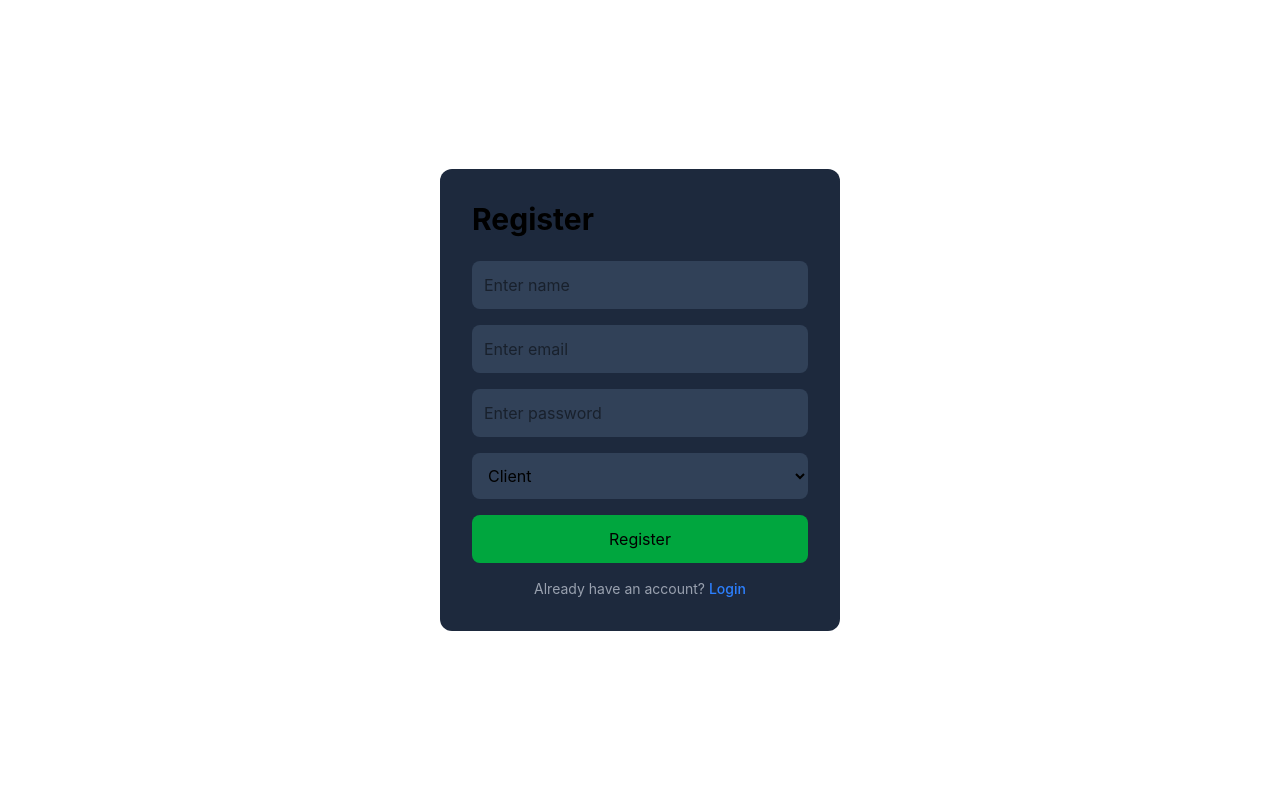
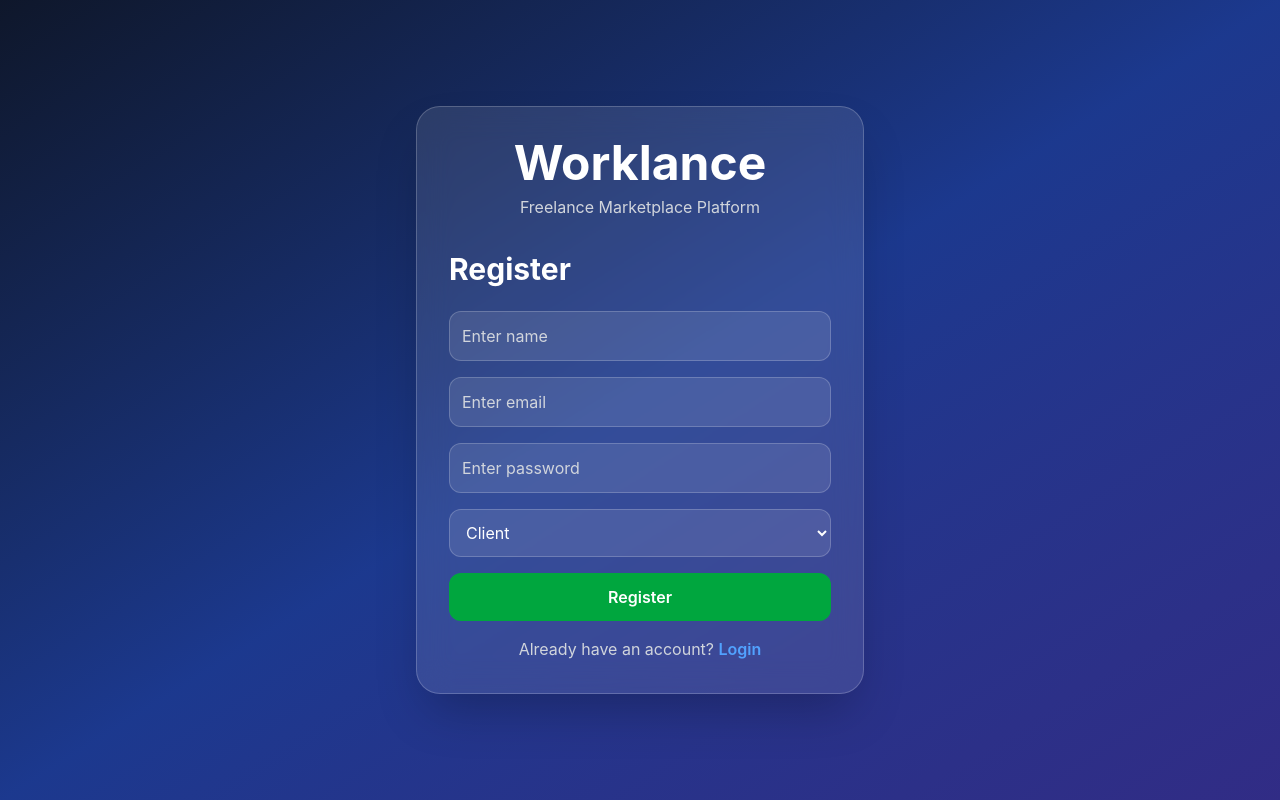
Before and after one commit to Mayank1343/Worklance, a React (Vite) app in the folder client/: page /register in a window 1280 px wide. Built offline with nearby package versions, Linux system fonts and the light colour scheme; no server answers.

Commit message:
style: redesign auth pages with modern glassmorphism UI

```diff
--- a/client/src/pages/auth/Login.jsx
+++ b/client/src/pages/auth/Login.jsx
@@ -42,12 +42,46 @@ const Login = () => {
     }
   };
 
-  return (
-    <div className="min-h-screen flex items-center justify-center">
-      <div className="bg-slate-800 p-8 rounded-xl w-[400px]">
-        <h1 className="text-3xl font-bold mb-6">
+ return (
+    <div
+      className="
+        min-h-screen
+        flex
+        items-center
+        justify-center
+        bg-gradient-to-br
+        from-slate-900
+        via-blue-900
+        to-indigo-900
+        px-4
+      "
+    >
+      <div
+        className="
+          w-full
+          max-w-md
+          bg-white/10
+          backdrop-blur-lg
+          border
+          border-white/20
+          rounded-3xl
+          p-8
+          shadow-2xl
+        "
+      >
+        <div className="text-center mb-8">
+          <h1 className="text-5xl font-bold text-white">
+            Worklance
+          </h1>
+
+          <p className="text-gray-300 mt-2">
+            Freelance Marketplace Platform
+          </p>
+        </div>
+
+        <h2 className="text-3xl font-bold text-white mb-6">
           Login
-        </h1>
+        </h2>
 
         <form
           onSubmit={handleSubmit}
@@ -59,7 +93,19 @@ const Login = () => {
             placeholder="Enter email"
             value={formData.email}
             onChange={handleChange}
-            className="w-full p-3 rounded-lg bg-slate-700 outline-none"
+            className="
+              w-full
+              p-3
+              rounded-xl
+              bg-white/10
+              border
+              border-white/20
+              text-white
+              placeholder:text-gray-300
+              outline-none
+              focus:ring-2
+              focus:ring-blue-500
+            "
           />
 
           <input
@@ -68,7 +114,19 @@ const Login = () => {
             placeholder="Enter password"
             value={formData.password}
             onChange={handleChange}
-            className="w-full p-3 rounded-lg bg-slate-700 outline-none"
+            className="
+              w-full
+              p-3
+              rounded-xl
+              bg-white/10
+              border
+              border-white/20
+              text-white
+              placeholder:text-gray-300
+              outline-none
+              focus:ring-2
+              focus:ring-blue-500
+            "
           />
 
           {error && (
@@ -79,16 +137,27 @@ const Login = () => {
 
           <button
             disabled={isLoading}
-            className="w-full bg-blue-600 hover:bg-blue-700 p-3 rounded-lg"
+            className="
+              w-full
+              bg-blue-600
+              hover:bg-blue-700
+              text-white
+              py-3
+              rounded-xl
+              font-semibold
+              transition
+            "
           >
-            {isLoading ? "Loading..." : "Login"}
+            {isLoading
+              ? "Loading..."
+              : "Login"}
           </button>
 
-          <p className="text-center mt-4 text-sm text-gray-400">
+          <p className="text-center text-gray-300">
             Don't have an account?{" "}
             <Link
               to="/register"
-              className="text-blue-500 hover:text-blue-400 font-medium"
+              className="text-blue-400 hover:text-blue-300 font-semibold"
             >
               Register
             </Link>
--- a/client/src/pages/auth/Register.jsx
+++ b/client/src/pages/auth/Register.jsx
@@ -41,11 +41,45 @@ const Register = () => {
   };
 
 return (
-    <div className="min-h-screen flex items-center justify-center">
-      <div className="bg-slate-800 p-8 rounded-xl w-[400px]">
-        <h1 className="text-3xl font-bold mb-6">
+    <div
+      className="
+        min-h-screen
+        flex
+        items-center
+        justify-center
+        bg-gradient-to-br
+        from-slate-900
+        via-blue-900
+        to-indigo-900
+        px-4
+      "
+    >
+      <div
+        className="
+          w-full
+          max-w-md
+          bg-white/10
+          backdrop-blur-lg
+          border
+          border-white/20
+          rounded-3xl
+          p-8
+          shadow-2xl
+        "
+      >
+        <div className="text-center mb-8">
+          <h1 className="text-5xl font-bold text-white">
+            Worklance
+          </h1>
+
+          <p className="text-gray-300 mt-2">
+            Freelance Marketplace Platform
+          </p>
+        </div>
+
+        <h2 className="text-3xl font-bold text-white mb-6">
           Register
-        </h1>
+        </h2>
 
         <form
           onSubmit={handleSubmit}
@@ -57,7 +91,19 @@ const Register = () => {
             placeholder="Enter name"
             value={formData.name}
             onChange={handleChange}
-            className="w-full p-3 rounded-lg bg-slate-700 outline-none"
+            className="
+              w-full
+              p-3
+              rounded-xl
+              bg-white/10
+              border
+              border-white/20
+              text-white
+              placeholder:text-gray-300
+              outline-none
+              focus:ring-2
+              focus:ring-blue-500
+            "
           />
 
           <input
@@ -66,7 +112,19 @@ const Register = () => {
             placeholder="Enter email"
             value={formData.email}
             onChange={handleChange}
-            className="w-full p-3 rounded-lg bg-slate-700 outline-none"
+            className="
+              w-full
+              p-3
+              rounded-xl
+              bg-white/10
+              border
+              border-white/20
+              text-white
+              placeholder:text-gray-300
+              outline-none
+              focus:ring-2
+              focus:ring-blue-500
+            "
           />
 
           <input
@@ -75,39 +133,78 @@ const Register = () => {
             placeholder="Enter password"
             value={formData.password}
             onChange={handleChange}
-            className="w-full p-3 rounded-lg bg-slate-700 outline-none"
+            className="
+              w-full
+              p-3
+              rounded-xl
+              bg-white/10
+              border
+              border-white/20
+              text-white
+              placeholder:text-gray-300
+              outline-none
+              focus:ring-2
+              focus:ring-blue-500
+            "
           />
 
           <select
             name="role"
             value={formData.role}
             onChange={handleChange}
-            className="w-full p-3 rounded-lg bg-slate-700 outline-none"
+            className="
+              w-full
+              p-3
+              rounded-xl
+              bg-white/10
+              border
+              border-white/20
+              text-white
+              outline-none
+              focus:ring-2
+              focus:ring-blue-500
+            "
           >
-            <option value="client">
+            <option
+              value="client"
+              className="text-black"
+            >
               Client
             </option>
 
-            <option value="freelancer">
+            <option
+              value="freelancer"
+              className="text-black"
+            >
               Freelancer
             </option>
           </select>
 
           <button
-            className="w-full bg-green-600 hover:bg-green-700 p-3 rounded-lg"
+            className="
+              w-full
+              bg-green-600
+              hover:bg-green-700
+              text-white
+              py-3
+              rounded-xl
+              font-semibold
+              transition
+            "
           >
             Register
           </button>
-        </form>
-        <p className="text-center mt-4 text-sm text-gray-400">
+
+          <p className="text-center text-gray-300">
             Already have an account?{" "}
             <Link
               to="/login"
-            className="text-blue-500 hover:text-blue-400 font-medium"
+              className="text-blue-400 hover:text-blue-300 font-semibold"
             >
               Login
             </Link>
           </p>
+        </form>
       </div>
     </div>
   );
```
Lines whose indentation alone changed are shown as unchanged.
